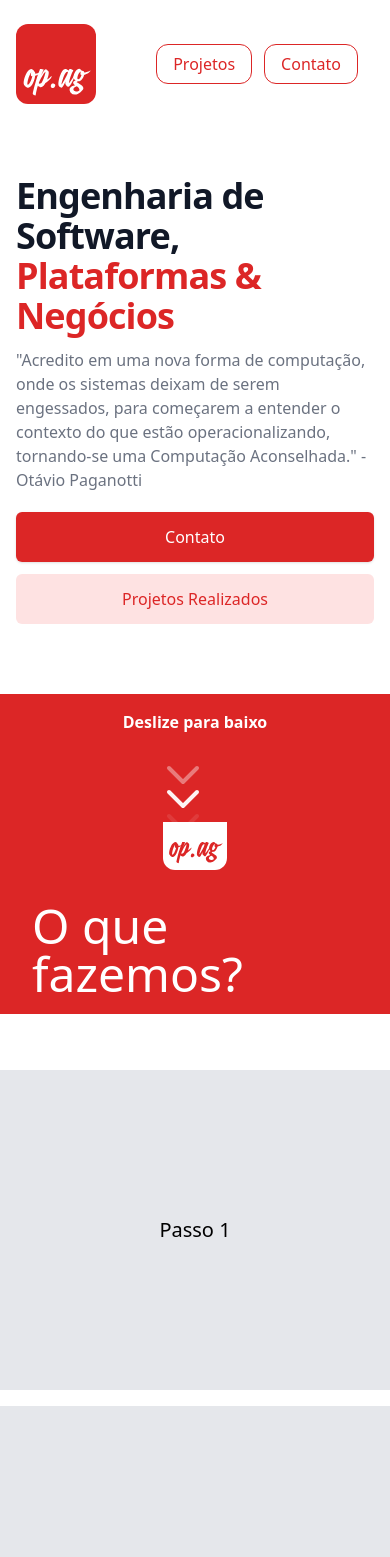
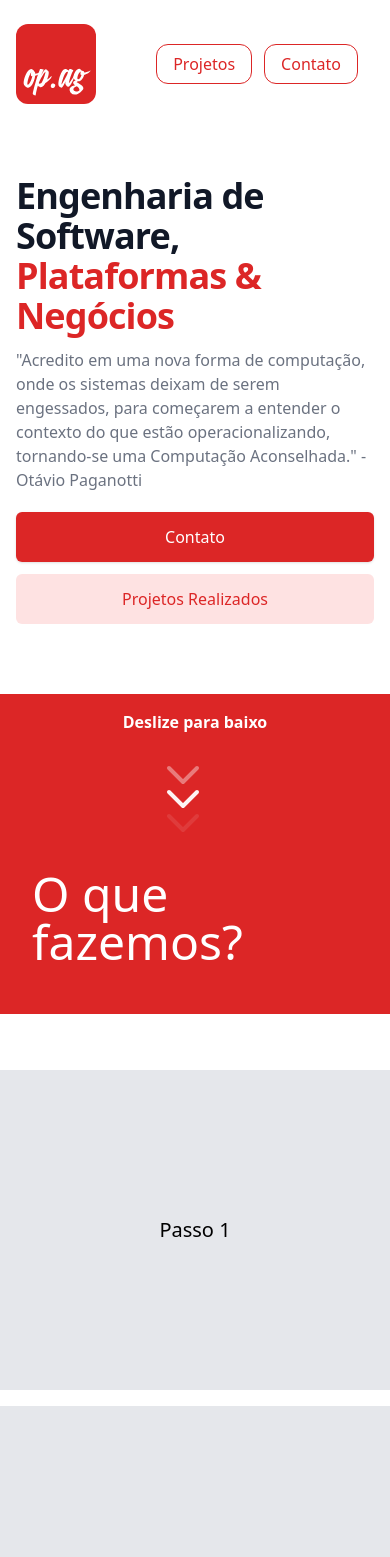
Before and after one commit to opaglabs/homepage, a Vue app: page / in a window 390 px wide. Shown: the top 1557 px of the page. Built offline with nearby package versions, Linux system fonts and the light colour scheme.

Commit message:
removendo logo em telas menores

```diff
--- a/src/pages/index.vue
+++ b/src/pages/index.vue
@@ -100,7 +100,7 @@
             'text-indigo-600': color === 'indigo',
             'text-purple-600': color === 'purple',
             'text-pink-600': color === 'pink',
-          }" class="bg-white cover h-16 w-auto rounded-xl" id="Camada_1" data-name="Camada 1" xmlns="http://www.w3.org/2000/svg" width="512" height="512" viewBox="0 0 512 512">
+          }" class="bg-white cover h-16 w-auto rounded-xl hidden lg:block" id="Camada_1" data-name="Camada 1" xmlns="http://www.w3.org/2000/svg" width="512" height="512" viewBox="0 0 512 512">
             <rect width="512" height="512" style="fill: none"/>
             <g>
               <path d="M159.58,310.48a26.74,26.74,0,0,1-5.22,5.43,66.66,66.66,0,0,1-8.61,6,100.68,100.68,0,0,1-10.91,5.59,95.54,95.54,0,0,1-12.14,4.41,126.87,126.87,0,0,1-5.53,25.87,142,142,0,0,1-10.45,24.84A76.93,76.93,0,0,1,93.2,401.17q-7.38,7.21-14.75,7.21a26.28,26.28,0,0,1-8.15-1.77A32.87,32.87,0,0,1,60.47,401a36.38,36.38,0,0,1-8.15-9.26,24.35,24.35,0,0,1-3.38-13.09,94,94,0,0,1,1.85-17.34,157.25,157.25,0,0,1,5.07-19.55,136.11,136.11,0,0,1,8-19.26,112.06,112.06,0,0,1,10.29-16.76A53.27,53.27,0,0,1,86,294,22.45,22.45,0,0,1,99,289.6a11.63,11.63,0,0,1,6.61,2.21,36.38,36.38,0,0,1,6.3,5.58,61.31,61.31,0,0,1,5.68,7.35q2.61,4,4.77,7.21l.92,6.76a86.56,86.56,0,0,0,15.82-2.65Q147,314,159.58,310.48ZM99.65,335.17Q95,334.29,95,326.35a40.84,40.84,0,0,1,.77-7.35c.51-2.74,1.08-5.58,1.69-8.52q-4.31,5-8.76,14.55a178.74,178.74,0,0,0-8,20.43q-3.54,10.88-5.84,21.17a79.94,79.94,0,0,0-2.3,16.46q0,7.07,3.07,7.06t7.22-4.85a64.43,64.43,0,0,0,8.15-12.79,180.94,180.94,0,0,0,7.68-17.79,141.81,141.81,0,0,0,5.84-19.84,15.27,15.27,0,0,1-2.92.29Z" transform="translate(0 -1)" style="fill: currentColor"/>
@@ -150,7 +150,7 @@
             'text-indigo-600': color === 'indigo',
             'text-purple-600': color === 'purple',
             'text-pink-600': color === 'pink',
-          }" class="bg-white cover h-16 w-auto rounded-xl" id="Camada_1" data-name="Camada 1" xmlns="http://www.w3.org/2000/svg" width="512" height="512" viewBox="0 0 512 512">
+          }" class="bg-white cover h-16 w-auto rounded-xl hidden lg:block" id="Camada_1" data-name="Camada 1" xmlns="http://www.w3.org/2000/svg" width="512" height="512" viewBox="0 0 512 512">
             <rect width="512" height="512" style="fill: none"/>
             <g>
               <path d="M159.58,310.48a26.74,26.74,0,0,1-5.22,5.43,66.66,66.66,0,0,1-8.61,6,100.68,100.68,0,0,1-10.91,5.59,95.54,95.54,0,0,1-12.14,4.41,126.87,126.87,0,0,1-5.53,25.87,142,142,0,0,1-10.45,24.84A76.93,76.93,0,0,1,93.2,401.17q-7.38,7.21-14.75,7.21a26.28,26.28,0,0,1-8.15-1.77A32.87,32.87,0,0,1,60.47,401a36.38,36.38,0,0,1-8.15-9.26,24.35,24.35,0,0,1-3.38-13.09,94,94,0,0,1,1.85-17.34,157.25,157.25,0,0,1,5.07-19.55,136.11,136.11,0,0,1,8-19.26,112.06,112.06,0,0,1,10.29-16.76A53.27,53.27,0,0,1,86,294,22.45,22.45,0,0,1,99,289.6a11.63,11.63,0,0,1,6.61,2.21,36.38,36.38,0,0,1,6.3,5.58,61.31,61.31,0,0,1,5.68,7.35q2.61,4,4.77,7.21l.92,6.76a86.56,86.56,0,0,0,15.82-2.65Q147,314,159.58,310.48ZM99.65,335.17Q95,334.29,95,326.35a40.84,40.84,0,0,1,.77-7.35c.51-2.74,1.08-5.58,1.69-8.52q-4.31,5-8.76,14.55a178.74,178.74,0,0,0-8,20.43q-3.54,10.88-5.84,21.17a79.94,79.94,0,0,0-2.3,16.46q0,7.07,3.07,7.06t7.22-4.85a64.43,64.43,0,0,0,8.15-12.79,180.94,180.94,0,0,0,7.68-17.79,141.81,141.81,0,0,0,5.84-19.84,15.27,15.27,0,0,1-2.92.29Z" transform="translate(0 -1)" style="fill: currentColor"/>
```
